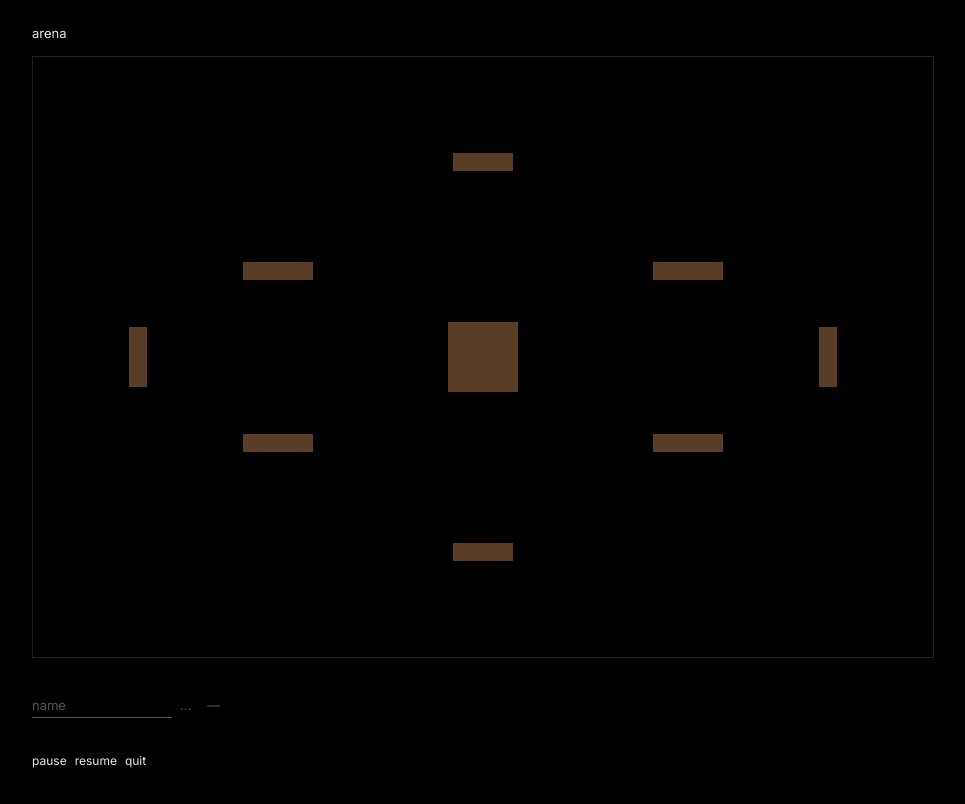
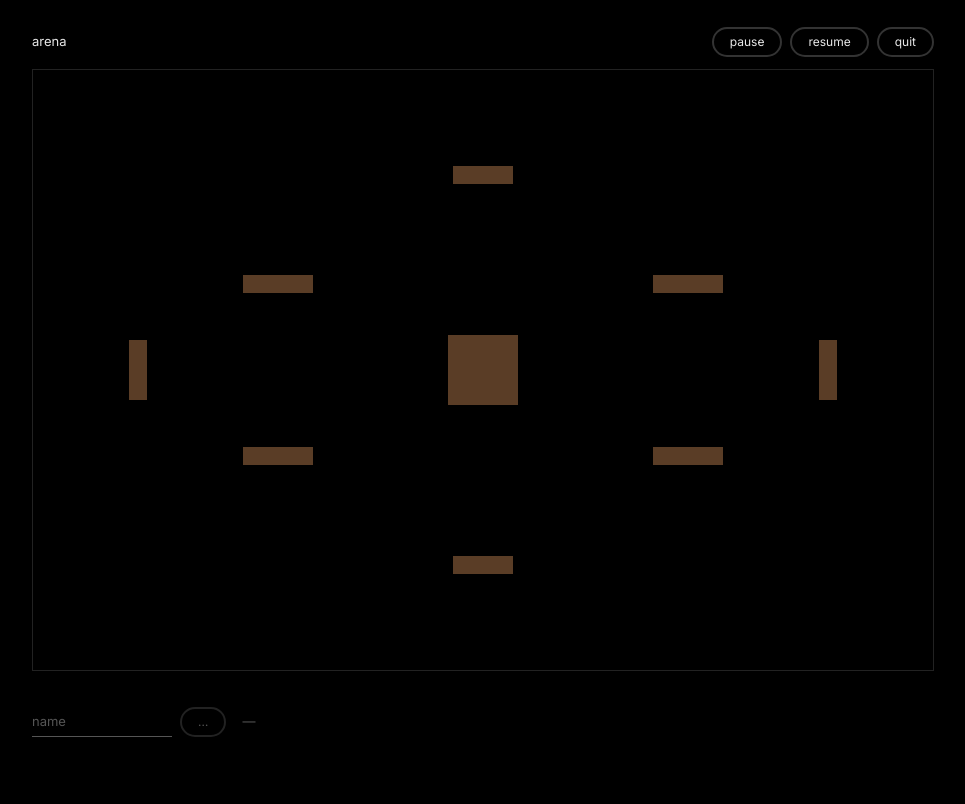
Before and after one commit to hugoqdesh/webgame, a website with bundled scripts: page apps/client/index.html in a window 1280 px wide. Shown: the whole page, without its empty margins (158-1123 px from the left). Built offline with nearby package versions, Linux system fonts and the light colour scheme; no server answers.

Commit message:
button improvements

```diff
--- a/apps/client/index.html
+++ b/apps/client/index.html
@@ -14,7 +14,14 @@
 		<main id="app">
 			<header>
 				<span>arena</span>
-				<span id="timer"></span>
+				<div id="header-right">
+					<span id="timer"></span>
+					<div id="controls">
+						<button id="pause-button" type="button">pause</button>
+						<button id="resume-button" type="button">resume</button>
+						<button id="quit-button" type="button">quit</button>
+					</div>
+				</div>
 			</header>
 
 			<div id="game">
@@ -62,11 +69,6 @@
 
 			<div id="hud">
 				<p id="join-error" aria-live="polite"></p>
-				<div id="controls">
-					<button id="pause-button" type="button">pause</button>
-					<button id="resume-button" type="button">resume</button>
-					<button id="quit-button" type="button">quit</button>
-				</div>
 				<div id="scoreboard"></div>
 				<div id="notifications"></div>
 			</div>
--- a/apps/client/styles/main.css
+++ b/apps/client/styles/main.css
@@ -28,7 +28,14 @@ body {
 header {
   display: flex;
   justify-content: space-between;
+  align-items: center;
   font-size: 13px;
+}
+
+#header-right {
+  display: flex;
+  align-items: center;
+  gap: 14px;
 }
 
 #timer {
@@ -200,14 +207,30 @@ input:disabled {
 
 button {
   cursor: pointer;
+  padding: 4px 16px;
+  font-size: 12px;
+  color: var(--fg);
+  border: 2px solid #333;
+  border-radius: 30px;
+  background: transparent;
+  transition:
+    background 0.15s ease,
+    border-color 0.15s ease;
 }
 
 button:hover:not(:disabled) {
-  text-decoration: underline;
+  background: var(--fg);
+  border-color: var(--fg);
+  color: #000;
+}
+
+button:active:not(:disabled) {
+  opacity: 0.85;
 }
 
 button:disabled {
   color: var(--mu);
+  border-color: #222;
   cursor: not-allowed;
 }
 
@@ -292,8 +315,7 @@ button:disabled {
 }
 
 .overlay button {
-  padding: 4px 12px;
-  border: 1px solid var(--mu);
+  padding: 6px 14px;
 }
 
 .overlay button:hover {
```
